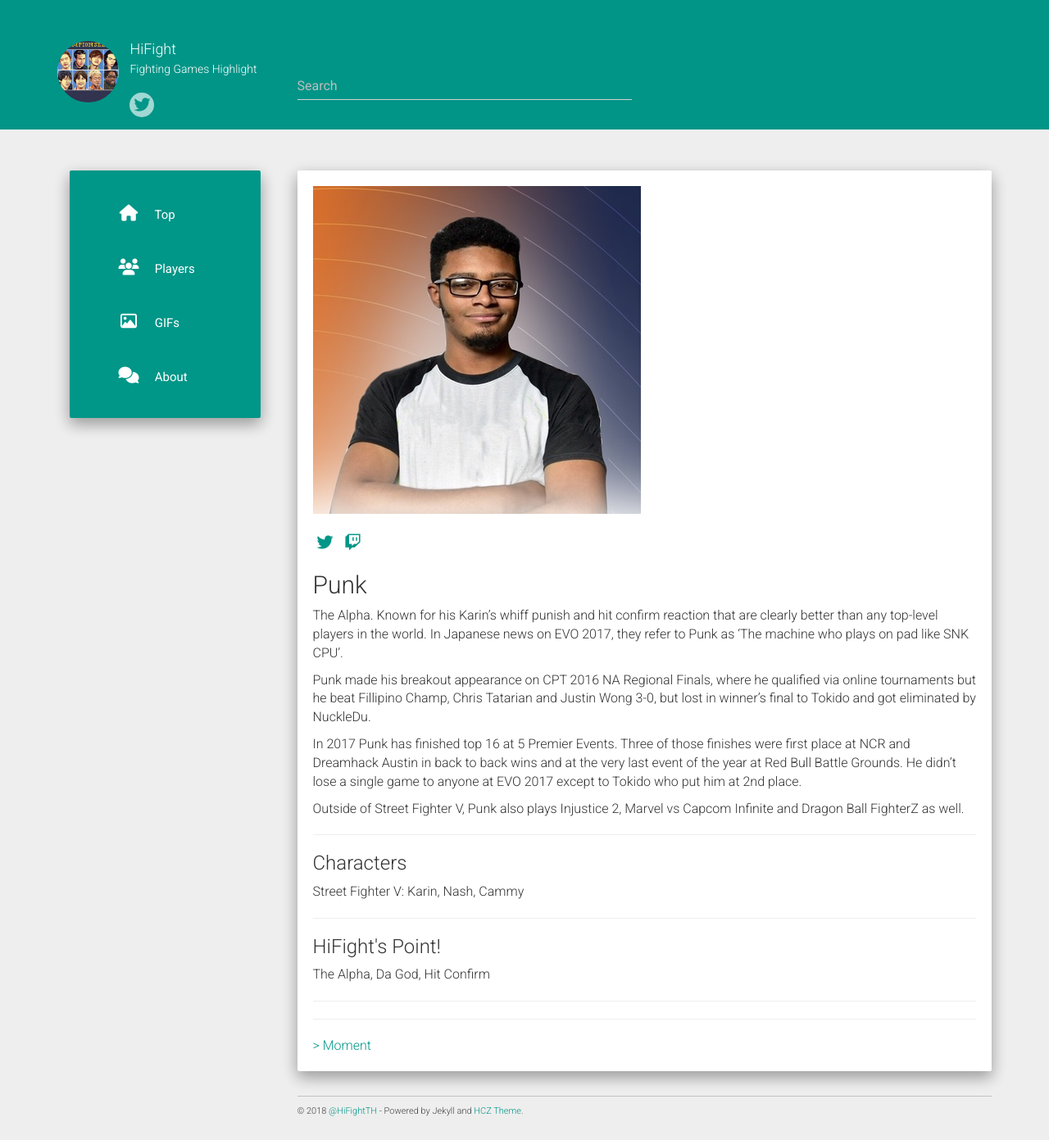
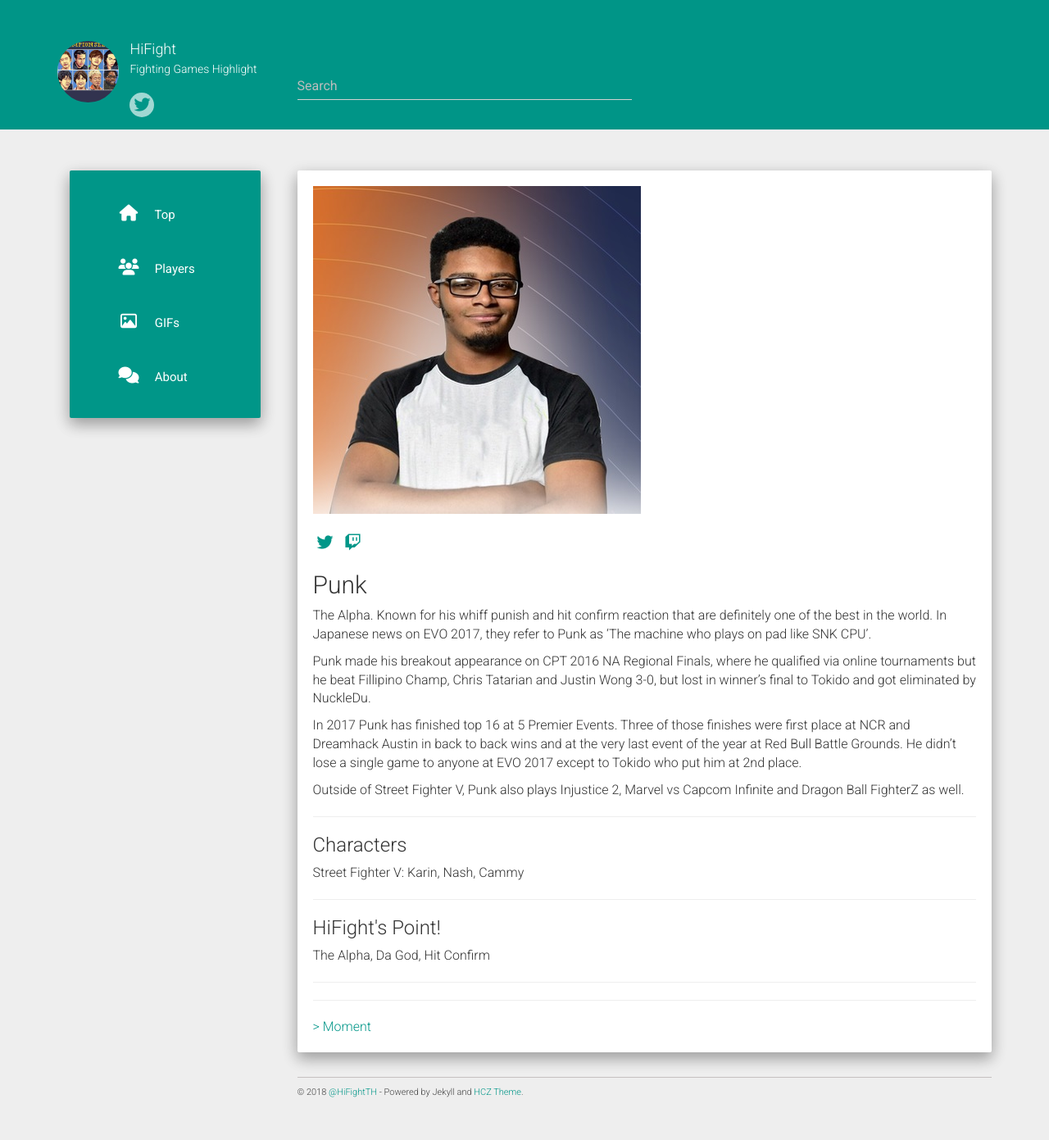
Before and after one commit to hifight/hifight.github.io, a Jekyll site: the page built from player/punk.md, in a window 1280 px wide. Shown: the whole page at 82% size. Built offline with Jekyll 4.4.1, drawn with Linux system fonts in a browser that asks for light colours; nearby versions of some CDN libraries; comment, search, counter and statistics services are not loaded; after the commit the page ends 1368 px from its top, so only the background shows below that.

Commit message:
punk description fixed

```diff
--- a/_data/players.json
+++ b/_data/players.json
@@ -27,6 +27,6 @@
     "name": "Punk",
     "link": "punk",
     "hifight": "The Alpha, Da God, Hit Confirm",
-    "content": "The Alpha. Known for his Karin's whiff punish and hit confirm reaction that are clearly better than any top-level players in the world. In Japanese news on EVO 2017, they refer to Punk as 'The machine who plays on pad like SNK CPU'.",
+    "content": "The Alpha. Known for his whiff punish and hit confirm reaction that are definitely one of the best in the world. In Japanese news on EVO 2017, they refer to Punk as 'The machine who plays on pad like SNK CPU'.",
   },
 ]
--- a/player/punk.md
+++ b/player/punk.md
@@ -10,8 +10,8 @@
 hifight: The Alpha, Da God, Hit Confirm
 ---
 
-The Alpha. Known for his Karin's whiff punish and hit confirm reaction
-that are clearly better than any top-level players in the world.
+The Alpha. Known for his whiff punish and hit confirm reaction
+that are definitely one of the best in the world.
 In Japanese news on EVO 2017, they refer to Punk as 'The machine who plays on pad like SNK CPU'.
 
 Punk made his breakout appearance on CPT 2016 NA Regional Finals,
```
